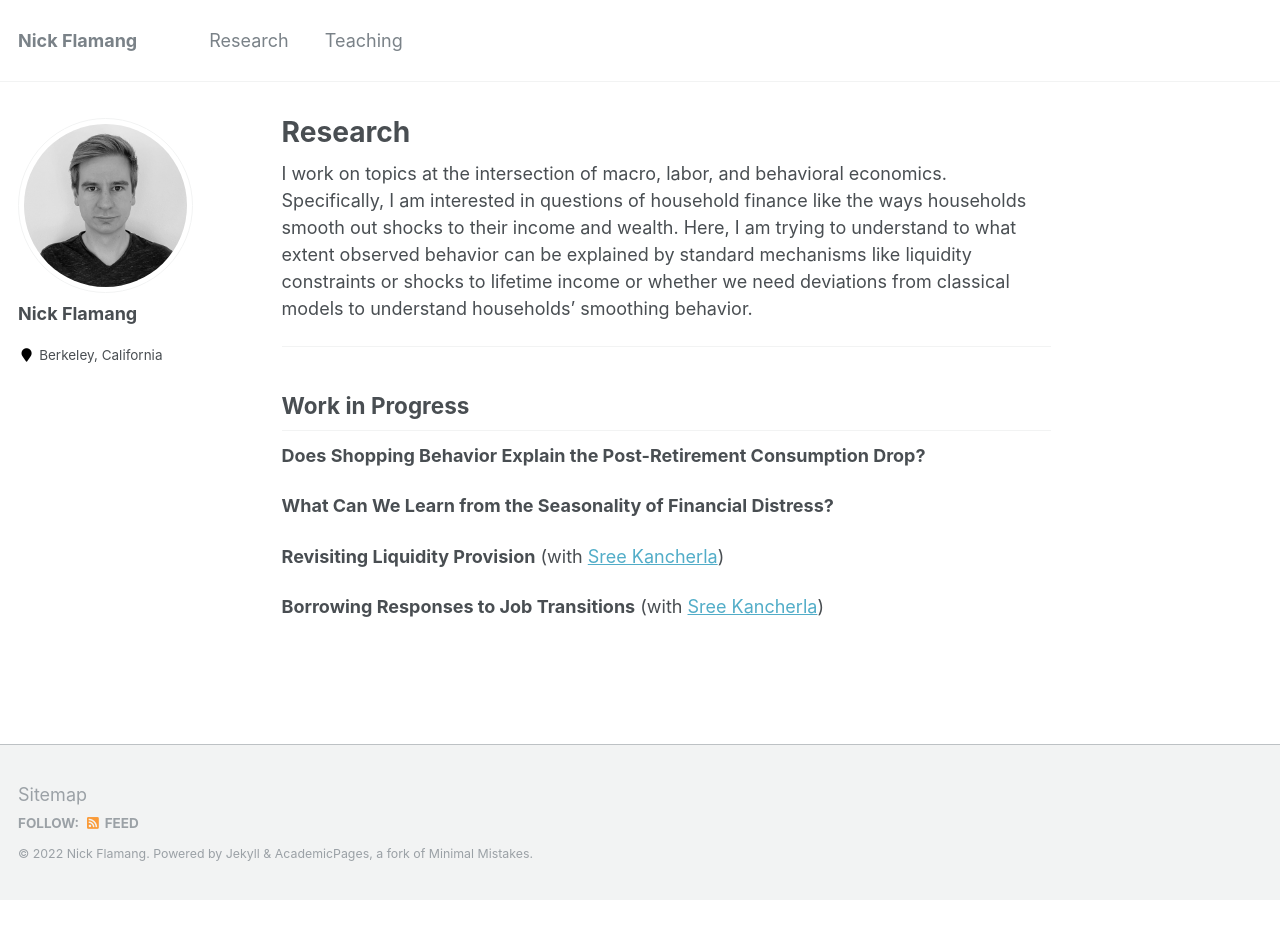
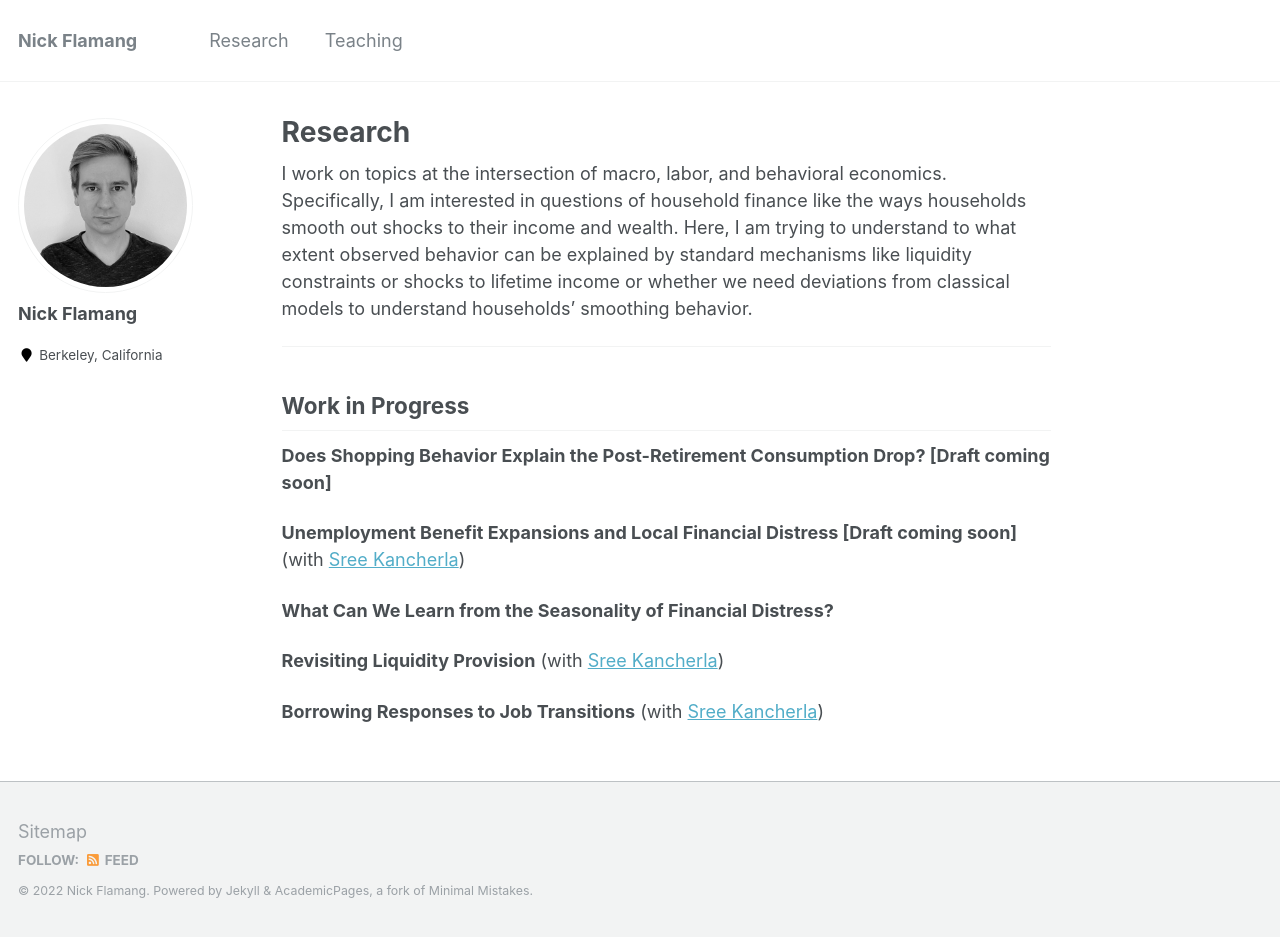
Before and after one commit to nickflamang/nickflamang.github.io, a Jekyll site: the page built from research.md, in a window 1280 px wide. Built offline with Jekyll 4.4.1, drawn with Linux system fonts in a browser that asks for light colours; before the commit the page ends 900 px from its top, so only the background shows below that.

Commit message:
Update research.md

```diff
--- a/research.md
+++ b/research.md
@@ -7,7 +7,9 @@ I work on topics at the intersection of macro, labor, and behavioral economics.
 ---
 ## Work in Progress
 
-**Does Shopping Behavior Explain the Post-Retirement Consumption Drop?**
+**Does Shopping Behavior Explain the Post-Retirement Consumption Drop? [Draft coming soon]**
+
+**Unemployment Benefit Expansions and Local Financial Distress [Draft coming soon]** (with [Sree Kancherla](https://sreekancherla.github.io/))
 
 **What Can We Learn from the Seasonality of Financial Distress?**
 
```
